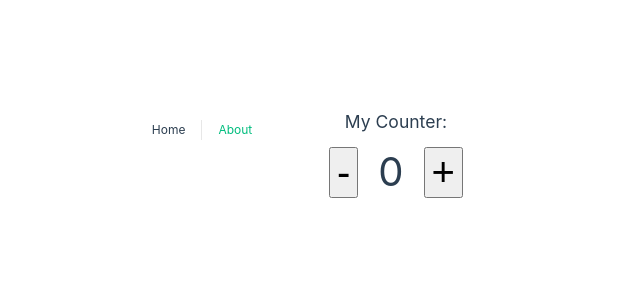
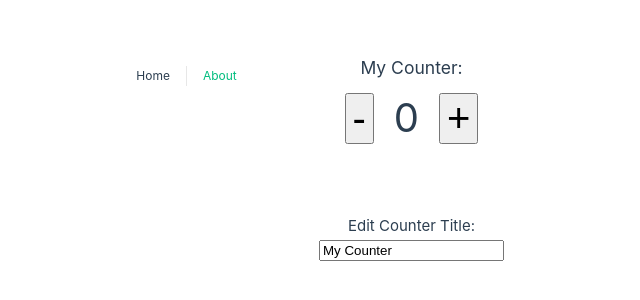
Before and after one commit to Gihan76/vue3-composition-api-basics, a Vue app: page / in a window 1280 px wide. Shown: the part 242-542 px from the top of the page, without its empty margins (341-981 px from the left). Built offline with nearby package versions, Linux system fonts and the light colour scheme.

Commit message:
two way data binding implemented using v-model to change the title

```diff
--- a/src/views/HomeView.vue
+++ b/src/views/HomeView.vue
@@ -5,6 +5,11 @@
       <button class="btn" @click="decreaseCounter">-</button>
       <span class="counter">{{ counter }}</span>
       <button class="btn" @click="increaseCounter">+</button>
+    </div>
+
+    <div class="edit">
+      <h4>Edit Counter Title:</h4>
+      <input type="text" v-model="counterTitle"/>
     </div>
   </div>
 </template>
@@ -23,49 +28,6 @@
 }
 </script>
 
-<!-- Composition API - script return -->
-<!-- <script>
-  import { ref } from 'vue';
-
-export default {
-  setup() {
-    const counter = ref(0);
-    const increaseCounter = () => {
-      counter.value++;
-    }
-    const decreaseCounter = () => {
-      if (counter.value !== 0) counter.value--;
-    }
-
-    return {
-      counter,
-      increaseCounter,
-      decreaseCounter,
-    }
-  }
-}
-</script> -->
-
-<!-- Options API -->
-<!-- <script>
-  export default {
-    data() {
-      return {
-        counter: 0,
-      }
-    },
-    methods: {
-      increaseCounter() {
-        this.counter++;
-      },
-      decreaseCounter() {
-        if(this.counter !== 0)
-          this.counter--;
-      }
-    }
-  }
-</script> -->
-
 <style>
 .home {
   text-align: center;
@@ -77,4 +39,7 @@
   font-size: 40px;
   margin: 10px;
 }
+.edit {
+  margin-top: 60px;
+}
 </style>
```
